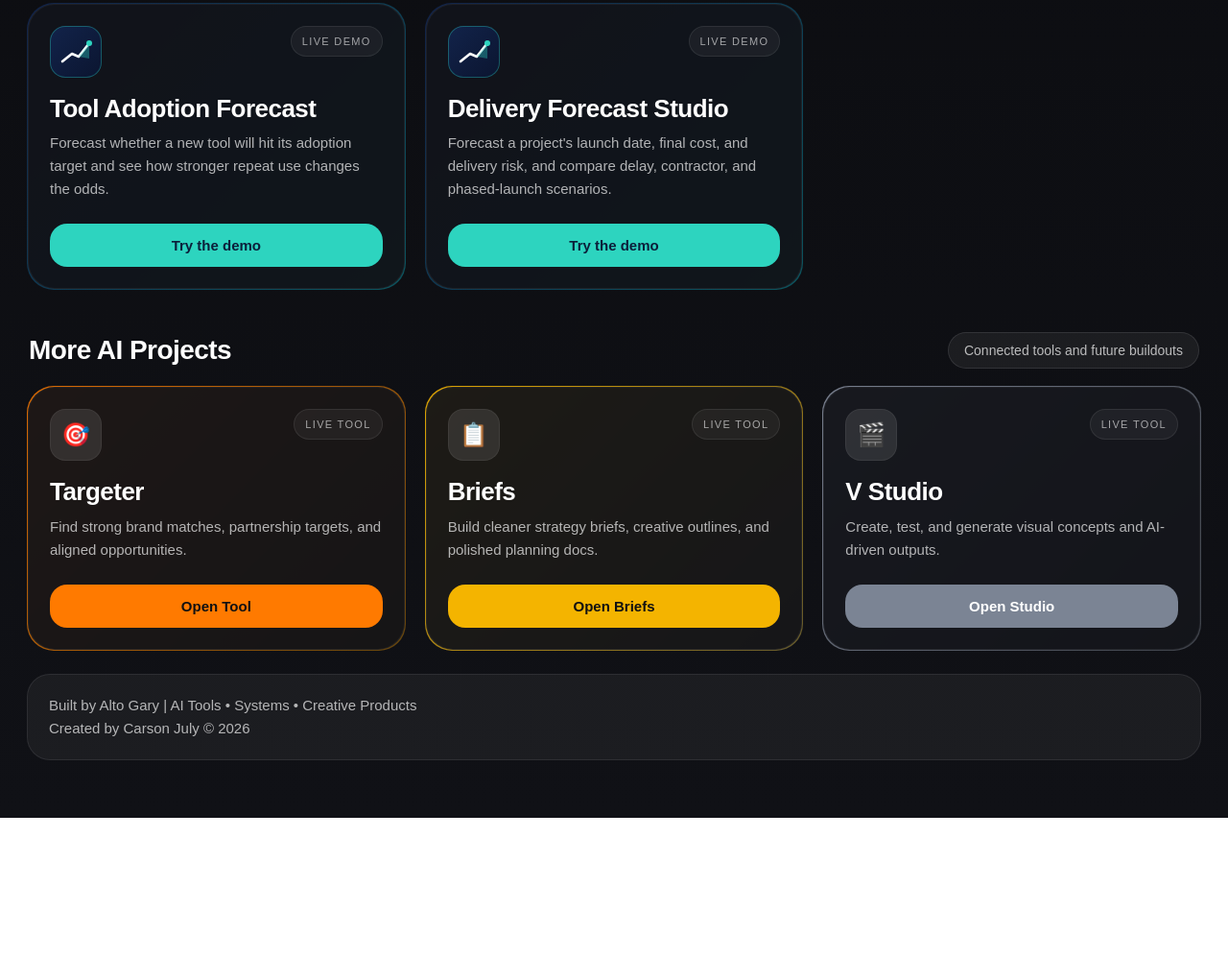
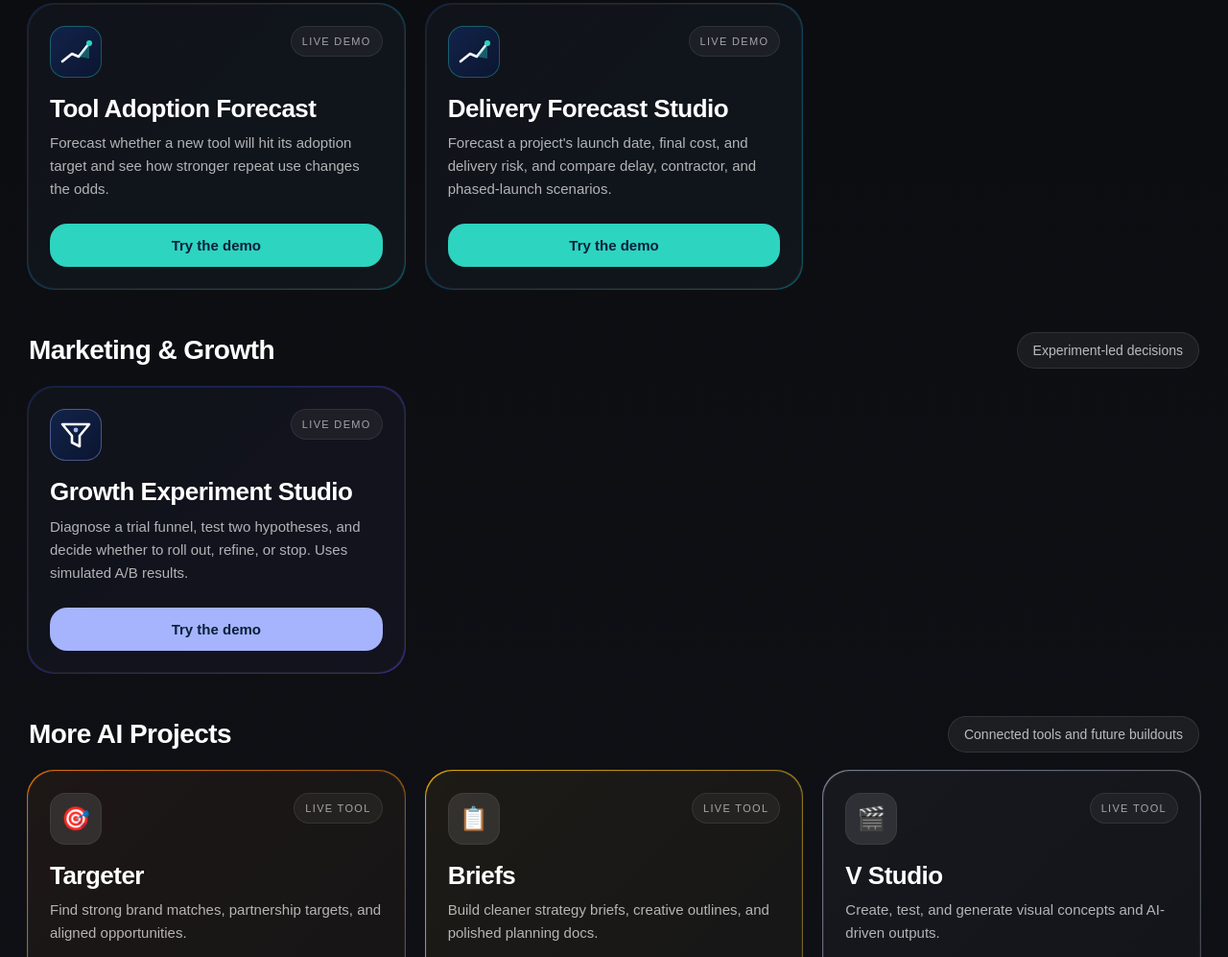
Before and after one commit to altov-shade/alto-dashboard, a plain HTML site: page index.html in a window 1280 px wide. Shown: the part 1297-2294 px from the top of the page at 96% size. Before the commit the page ends 2149 px from the top, so only its background shows below. Drawn offline with Linux system fonts and the light colour scheme.

Commit message:
Add Marketing & Growth section with Growth Experiment Studio card; projects 8 → 9
Co-Authored-By: Claude Sonnet 5.5 <noreply@anthropic.com>

```diff
--- a/index.html
+++ b/index.html
@@ -355,6 +355,20 @@
       box-shadow: inset 0 0 0 1px rgba(45,212,191,0.35);
     }
 
+    .growth-shell {
+      background: linear-gradient(135deg, rgba(18,35,74,0.95), rgba(79,70,229,0.55));
+    }
+
+    .growth-btn {
+      background: #a5b4fc;
+      color: #0b1f3a;
+    }
+
+    .icon-box.icon-box-growth {
+      background: linear-gradient(135deg, #12234a, #0b1530);
+      box-shadow: inset 0 0 0 1px rgba(165,180,252,0.40);
+    }
+
     .featured-grid .card-shell {
       box-shadow: 0 10px 30px rgba(244,180,0,0.10);
     }
@@ -437,7 +451,7 @@
         <div class="mini-stats">
           <div class="stat">
             <div class="stat-label">Projects</div>
-            <div class="stat-value">8</div>
+            <div class="stat-value">9</div>
           </div>
 
           <div class="stat">
@@ -621,6 +635,40 @@
     </div>
 
     <div class="section-bar">
+      <div class="section-title">Marketing &amp; Growth</div>
+      <div class="section-pill">Experiment-led decisions</div>
+    </div>
+
+    <div class="grid">
+
+      <a href="https://altov-shade.github.io/growth-experiment-studio/" target="_blank" rel="noopener" class="card-shell growth-shell">
+        <div class="card-inner">
+          <div>
+            <div class="card-top">
+              <div class="icon-box icon-box-growth">
+                <svg viewBox="0 0 40 40" width="40" height="40" xmlns="http://www.w3.org/2000/svg" aria-hidden="true">
+                  <path d="M6 9 H34 L24 21 V32 L16 28 V21 Z" fill="none" stroke="#ffffff" stroke-width="2.6" stroke-linejoin="round"/>
+                  <circle cx="20" cy="15" r="2.4" fill="#a5b4fc"/>
+                </svg>
+              </div>
+              <div class="status">Live Demo</div>
+            </div>
+
+            <div class="card-copy">
+              <div class="card-title">Growth Experiment Studio</div>
+              <div class="card-desc">
+                Diagnose a trial funnel, test two hypotheses, and decide whether to roll out, refine, or stop. Uses simulated A/B results.
+              </div>
+            </div>
+          </div>
+
+          <div class="card-action growth-btn">Try the demo</div>
+        </div>
+      </a>
+
+    </div>
+
+    <div class="section-bar">
       <div class="section-title">More AI Projects</div>
       <div class="section-pill">Connected tools and future buildouts</div>
     </div>
```
